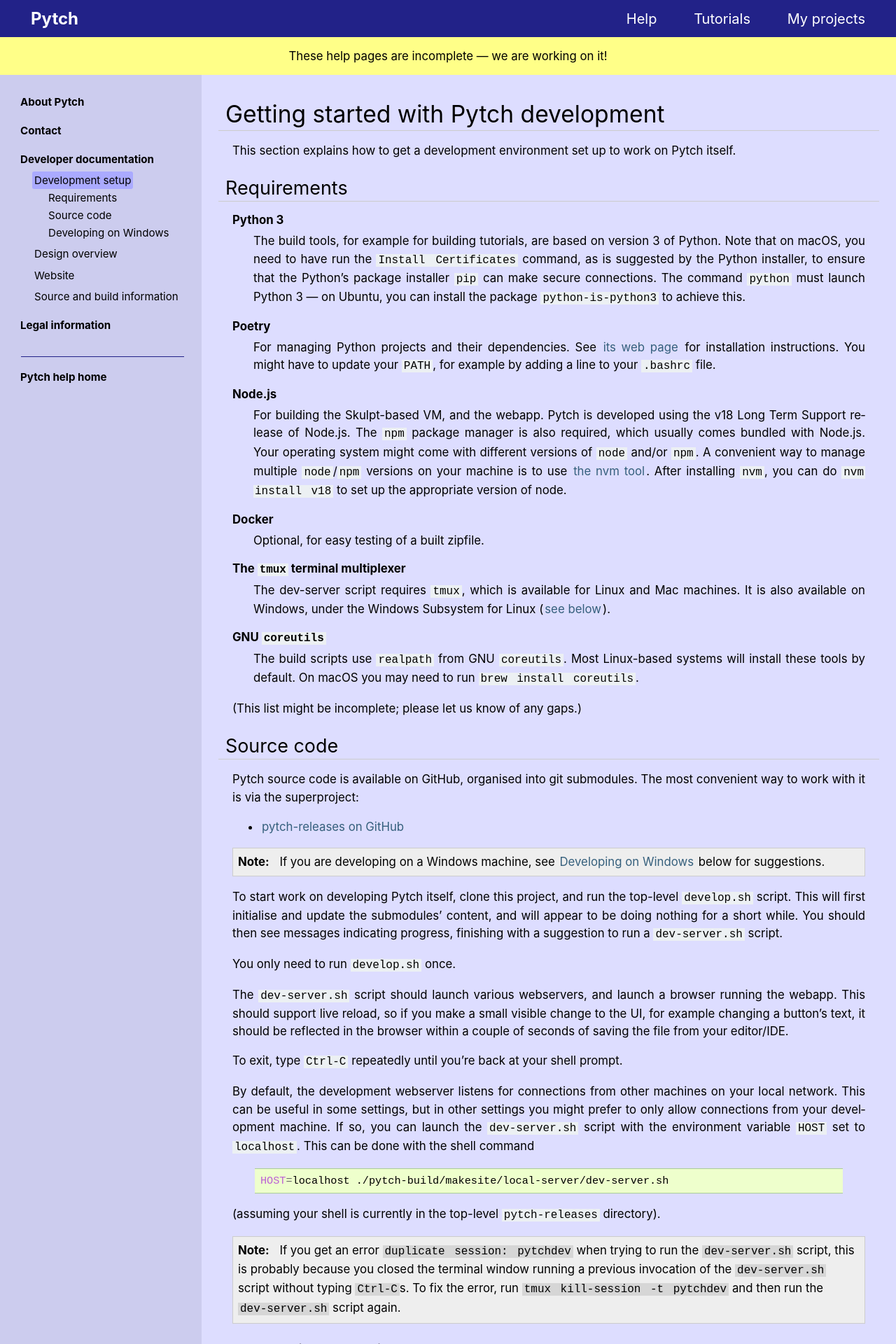
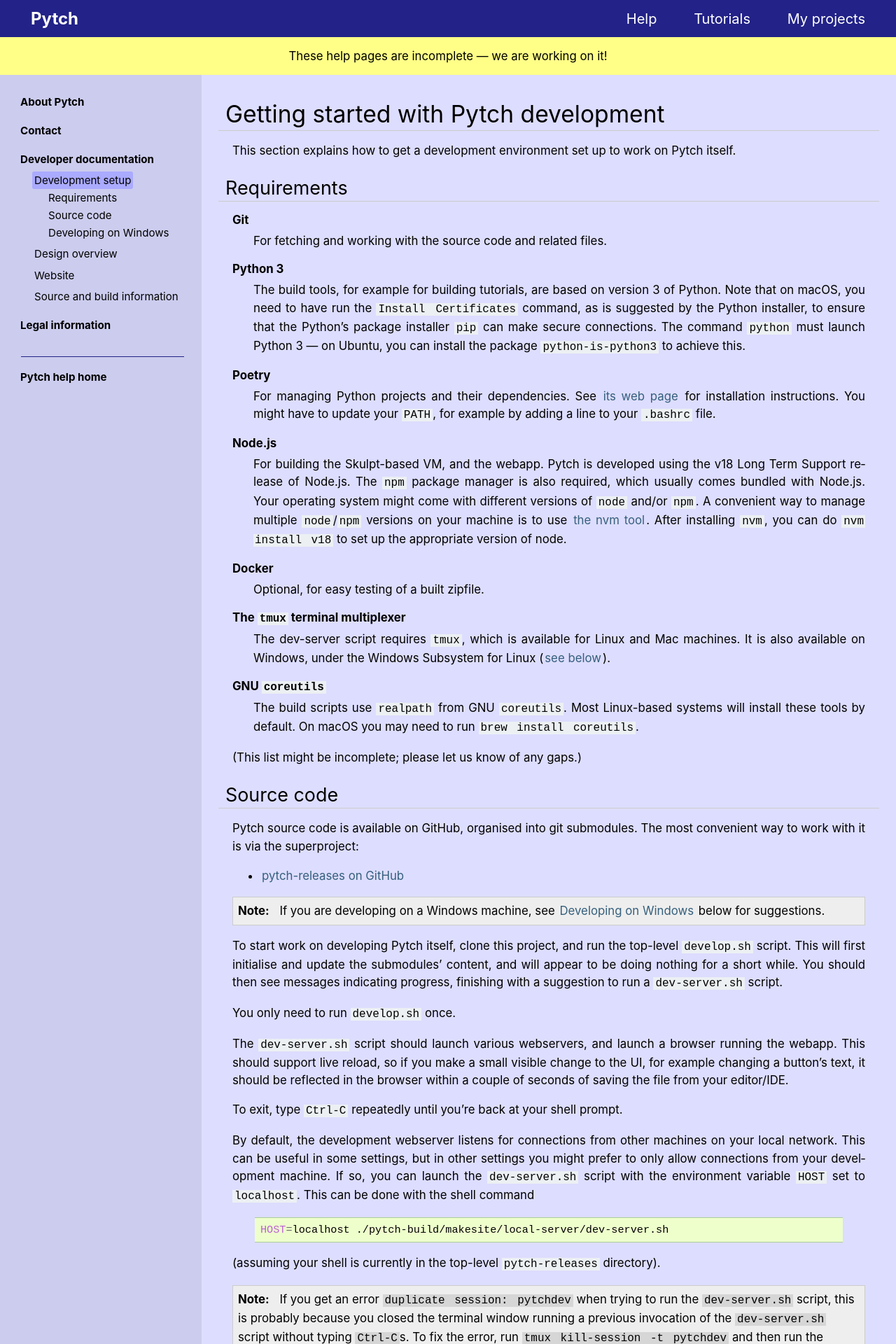
Before and after one commit to pytchlang/pytch-website, a Sphinx documentation site: the page built from source/developer/development-setup.rst, in a window 1280 px wide. Shown: the top 1920 px of the page at 70% size. Built offline with Sphinx 7.4.7, drawn with Linux system fonts in a browser that asks for light colours; pages that are not in the unit, such as notebooks, are missing from menus.

Commit message:
Add git as requirement

```diff
--- a/source/developer/development-setup.rst
+++ b/source/developer/development-setup.rst
@@ -7,6 +7,9 @@
 
 Requirements
 ------------
+
+Git
+  For fetching and working with the source code and related files.
 
 Python 3
   The build tools, for example for building tutorials, are based on
```
